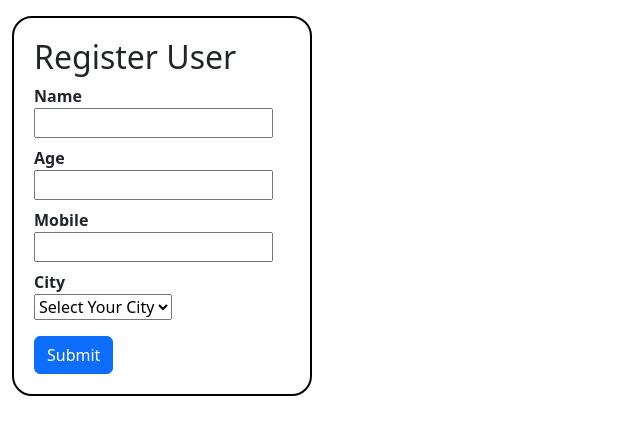
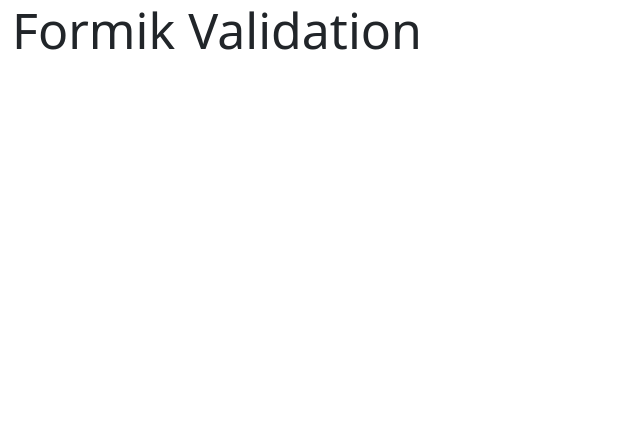
Before and after one commit to anmolbiranwar/shopping-react, a React (Create React App) app: page / in a window 1280 px wide. Shown: the top 434 px of the page, without its empty margins (0-640 px from the left). Built offline with nearby package versions, Linux system fonts and the light colour scheme.

Commit message:
Update index.js

```diff
--- a/src/index.js
+++ b/src/index.js
@@ -21,10 +21,11 @@
 import { StyleDemo1Component } from './components/StyleBinding/styledemo1.component';
 import { ClassBindingDemo } from './components/Class Binding/classdemo.component';
 import { FormValidationComponent } from './components/Form Validation/formvalidation.component';
+import { FormikValidation } from './components/Form Validation/formik-validation.component';
 const root = ReactDOM.createRoot(document.getElementById('root'));
 root.render(
   <React.StrictMode>
-    <FormValidationComponent />
+    <FormikValidation />
   </React.StrictMode>
 );
 
```
